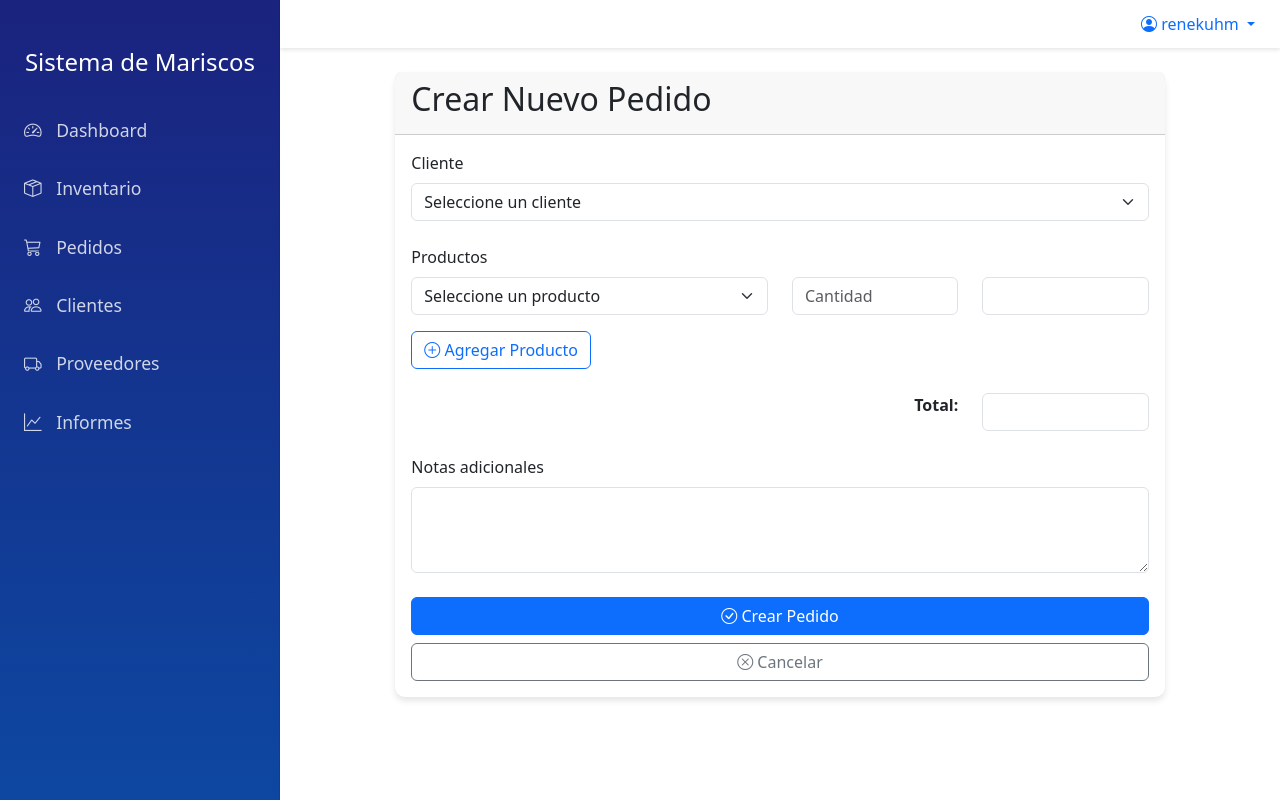
After one commit to Rene-Kuhm/Ecomerce-django-angular19, a Django app: page /pedidos/crear/ in a window 1280 px wide. The commit adds this page. Run offline with Django 5.2, Linux system fonts and the light colour scheme; a user stored in the database is signed in; data comes from the database, SQL or seed files in the repository; data that the repository does not hold is empty.

Commit message:
se creo inventario,pedidos

```diff
--- a/seafood_backend/pedidos/urls.py
+++ b/seafood_backend/pedidos/urls.py
@@ -3,4 +3,8 @@ from . import views
 
 urlpatterns = [
     path("", views.index, name="pedidos"),
+    path("crear/", views.pedido_crear, name="pedido_crear"),
+    path("<int:pk>/", views.pedido_detalle, name="pedido_detalle"),
+    path("<int:pk>/estado/", views.pedido_estado, name="pedido_estado"),
+    path("<int:pk>/cancelar/", views.pedido_cancelar, name="pedido_cancelar"),
 ]
--- a/seafood_backend/pedidos/views.py
+++ b/seafood_backend/pedidos/views.py
@@ -1,9 +1,129 @@
-from django.shortcuts import render
+from django.shortcuts import render, redirect, get_object_or_404
 from django.contrib.auth.decorators import login_required
+from django.contrib import messages
+from django.db import transaction
+from .models import Pedido, DetallePedido
+from inventario.models import Producto
+from clientes.models import Cliente
+from django.db.models import Q
 
 @login_required
 def index(request):
+    search_query = request.GET.get('search', '')
+    estado_filter = request.GET.get('estado', '')
+
+    pedidos = Pedido.objects.all()
+
+    if search_query:
+        pedidos = pedidos.filter(
+            Q(cliente__nombre__icontains=search_query) |
+            Q(id__icontains=search_query)
+        )
+
+    if estado_filter:
+        pedidos = pedidos.filter(estado=estado_filter)
+
     context = {
-        'titulo': '',
+        'pedidos': pedidos,
+        'search_query': search_query,
+        'estado_filter': estado_filter,
+        'estados': Pedido.ESTADO_CHOICES,
     }
     return render(request, 'pedidos/index.html', context)
+
+@login_required
+def pedido_crear(request):
+    if request.method == 'POST':
+        cliente_id = request.POST.get('cliente')
+        productos = request.POST.getlist('producto')
+        cantidades = request.POST.getlist('cantidad')
+        notas = request.POST.get('notas', '')
+
+        if not cliente_id or not productos:
+            messages.error(request, 'Por favor complete todos los campos requeridos.')
+            return redirect('pedido_crear')
+
+        try:
+            with transaction.atomic():
+                # Crear el pedido
+                cliente = Cliente.objects.get(id=cliente_id)
+                pedido = Pedido.objects.create(
+                    cliente=cliente,
+                    notas=notas
+                )
+
+                # Agregar los productos al pedido
+                for producto_id, cantidad in zip(productos, cantidades):
+                    if cantidad and int(cantidad) > 0:
+                        producto = Producto.objects.get(id=producto_id)
+                        if producto.stock < int(cantidad):
+                            raise ValueError(f'Stock insuficiente para {producto.nombre}')
+
+                        # Crear detalle del pedido
+                        DetallePedido.objects.create(
+                            pedido=pedido,
+                            producto=producto,
+                            cantidad=int(cantidad),
+                            precio_unitario=producto.precio
+                        )
+
+                        # Actualizar stock
+                        producto.stock -= int(cantidad)
+                        producto.save()
+
+                pedido.actualizar_total()
+                messages.success(request, 'Pedido creado exitosamente.')
+                return redirect('pedido_detalle', pk=pedido.pk)
+
+        except ValueError as e:
+            messages.error(request, str(e))
+            return redirect('pedido_crear')
+        except Exception as e:
+            messages.error(request, 'Error al crear el pedido.')
+            return redirect('pedido_crear')
+
+    context = {
+        'clientes': Cliente.objects.filter(activo=True),
+        'productos': Producto.objects.filter(activo=True, stock__gt=0)
+    }
+    return render(request, 'pedidos/pedido_form.html', context)
+
+@login_required
+def pedido_detalle(request, pk):
+    pedido = get_object_or_404(Pedido, pk=pk)
+    return render(request, 'pedidos/pedido_detalle.html', {'pedido': pedido})
+
+@login_required
+def pedido_estado(request, pk):
+    pedido = get_object_or_404(Pedido, pk=pk)
+
+    if request.method == 'POST':
+        nuevo_estado = request.POST.get('estado')
+        if nuevo_estado in dict(Pedido.ESTADO_CHOICES):
+            pedido.estado = nuevo_estado
+            pedido.save()
+            messages.success(request, 'Estado del pedido actualizado exitosamente.')
+
+    return redirect('pedido_detalle', pk=pedido.pk)
+
+@login_required
+def pedido_cancelar(request, pk):
+    pedido = get_object_or_404(Pedido, pk=pk)
+
+    if request.method == 'POST':
+        if pedido.estado != 'cancelado':
+            try:
+                with transaction.atomic():
+                    # Devolver productos al inventario
+                    for detalle in pedido.detalles.all():
+                        producto = detalle.producto
+                        producto.stock += detalle.cantidad
+                        producto.save()
+
+                    pedido.estado = 'cancelado'
+                    pedido.save()
+                    messages.success(request, 'Pedido cancelado exitosamente.')
+            except Exception as e:
+                messages.error(request, 'Error al cancelar el pedido.')
+
+    return redirect('pedido_detalle', pk=pedido.pk)
--- /dev/null
+++ b/seafood_backend/templates/pedidos/pedido_form.html
@@ -0,0 +1,190 @@
+{% extends "base.html" %}
+
+{% block title %}Crear Pedido{% endblock %}
+
+{% block extra_css %}
+<style>
+    .producto-row {
+        position: relative;
+    }
+    .remove-row {
+        position: absolute;
+        right: -40px;
+        top: 50%;
+        transform: translateY(-50%);
+    }
+</style>
+{% endblock %}
+
+{% block content %}
+<div class="container">
+    <div class="row justify-content-center">
+        <div class="col-md-10">
+            <div class="card">
+                <div class="card-header">
+                    <h2>Crear Nuevo Pedido</h2>
+                </div>
+                <div class="card-body">
+                    <form method="POST" id="pedidoForm">
+                        {% csrf_token %}
+
+                        <!-- Cliente -->
+                        <div class="mb-4">
+                            <label for="cliente" class="form-label">Cliente</label>
+                            <select name="cliente" id="cliente" class="form-select" required>
+                                <option value="">Seleccione un cliente</option>
+                                {% for cliente in clientes %}
+                                <option value="{{ cliente.id }}">{{ cliente.nombre }} - {{ cliente.rut }}</option>
+                                {% endfor %}
+                            </select>
+                        </div>
+
+                        <!-- Productos -->
+                        <div class="mb-4">
+                            <label class="form-label">Productos</label>
+                            <div id="productosContainer">
+                                <div class="producto-row row mb-3">
+                                    <div class="col-md-6">
+                                        <select name="producto" class="form-select producto-select" required>
+                                            <option value="">Seleccione un producto</option>
+                                            {% for producto in productos %}
+                                            <option value="{{ producto.id }}"
+                                                    data-precio="{{ producto.precio }}"
+                                                    data-stock="{{ producto.stock }}">
+                                                {{ producto.nombre }} - ${{ producto.precio }} ({{ producto.stock }} disponibles)
+                                            </option>
+                                            {% endfor %}
+                                        </select>
+                                    </div>
+                                    <div class="col-md-3">
+                                        <input type="number" name="cantidad" class="form-control cantidad-input"
+                                               min="1" placeholder="Cantidad" required>
+                                    </div>
+                                    <div class="col-md-3">
+                                        <input type="text" class="form-control subtotal" readonly>
+                                    </div>
+                                    <button type="button" class="btn btn-danger btn-sm remove-row" style="display:none;">
+                                        <i class="bi bi-trash"></i>
+                                    </button>
+                                </div>
+                            </div>
+
+                            <button type="button" id="agregarProducto" class="btn btn-outline-primary">
+                                <i class="bi bi-plus-circle"></i> Agregar Producto
+                            </button>
+                        </div>
+
+                        <!-- Total -->
+                        <div class="mb-4">
+                            <div class="row">
+                                <div class="col-md-9 text-end">
+                                    <strong>Total:</strong>
+                                </div>
+                                <div class="col-md-3">
+                                    <input type="text" id="totalPedido" class="form-control" readonly>
+                                </div>
+                            </div>
+                        </div>
+
+                        <!-- Notas -->
+                        <div class="mb-4">
+                            <label for="notas" class="form-label">Notas adicionales</label>
+                            <textarea name="notas" id="notas" class="form-control" rows="3"></textarea>
+                        </div>
+
+                        <!-- Botones -->
+                        <div class="d-grid gap-2">
+                            <button type="submit" class="btn btn-primary">
+                                <i class="bi bi-check-circle"></i> Crear Pedido
+                            </button>
+                            <a href="{% url 'pedidos' %}" class="btn btn-outline-secondary">
+                                <i class="bi bi-x-circle"></i> Cancelar
+                            </a>
+                        </div>
+                    </form>
+                </div>
+            </div>
+        </div>
+    </div>
+</div>
+{% endblock %}
+
+{% block extra_js %}
+<script>
+document.addEventListener('DOMContentLoaded', function() {
+    const productosContainer = document.getElementById('productosContainer');
+    const agregarProductoBtn = document.getElementById('agregarProducto');
+
+    function actualizarSubtotal(row) {
+        const selectProducto = row.querySelector('.producto-select');
+        const inputCantidad = row.querySelector('.cantidad-input');
+        const inputSubtotal = row.querySelector('.subtotal');
+
+        if (selectProducto.value && inputCantidad.value) {
+            const precio = parseFloat(selectProducto.selectedOptions[0].dataset.precio);
+            const cantidad = parseInt(inputCantidad.value);
+            const subtotal = precio * cantidad;
+            inputSubtotal.value = `$${subtotal.toFixed(2)}`;
+        } else {
+            inputSubtotal.value = '';
+        }
+
+        actualizarTotal();
+    }
+
+    function actualizarTotal() {
+        let total = 0;
+        document.querySelectorAll('.producto-row').forEach(row => {
+            const subtotalStr = row.querySelector('.subtotal').value;
+            if (subtotalStr) {
+                total += parseFloat(subtotalStr.replace('$', ''));
+            }
+        });
+        document.getElementById('totalPedido').value = `$${total.toFixed(2)}`;
+    }
+
+    function agregarFilaProducto() {
+        const primeraFila = productosContainer.querySelector('.producto-row');
+        const nuevaFila = primeraFila.cloneNode(true);
+
+        nuevaFila.querySelectorAll('input').forEach(input => input.value = '');
+        nuevaFila.querySelector('.remove-row').style.display = 'block';
+
+        nuevaFila.querySelector('.producto-select').addEventListener('change', () => actualizarSubtotal(nuevaFila));
+        nuevaFila.querySelector('.cantidad-input').addEventListener('input', () => actualizarSubtotal(nuevaFila));
+        nuevaFila.querySelector('.remove-row').addEventListener('click', () => {
+            nuevaFila.remove();
+            actualizarTotal();
+        });
+
+        productosContainer.appendChild(nuevaFila);
+    }
+
+    // Eventos iniciales
+    const primeraFila = productosContainer.querySelector('.producto-row');
+    primeraFila.querySelector('.producto-select').addEventListener('change', () => actualizarSubtotal(primeraFila));
+    primeraFila.querySelector('.cantidad-input').addEventListener('input', () => actualizarSubtotal(primeraFila));
+
+    agregarProductoBtn.addEventListener('click', agregarFilaProducto);
+
+    // Validación de stock
+    document.getElementById('pedidoForm').addEventListener('submit', function(e) {
+        let valid = true;
+        document.querySelectorAll('.producto-row').forEach(row => {
+            const select = row.querySelector('.producto-select');
+            const cantidad = parseInt(row.querySelector('.cantidad-input').value);
+            if (select.value && cantidad) {
+                const stock = parseInt(select.selectedOptions[0].dataset.stock);
+                if (cantidad > stock) {
+                    alert(`Stock insuficiente para ${select.selectedOptions[0].text}`);
+                    valid = false;
+                }
+            }
+        });
+        if (!valid) {
+            e.preventDefault();
+        }
+    });
+});
+</script>
+{% endblock %}
```
Also changed, not shown: seafood_backend/templates/pedidos/index.html (+93 -5 lines), seafood_backend/templates/pedidos/pedido_detalle.html (added, +122 -0 lines).
